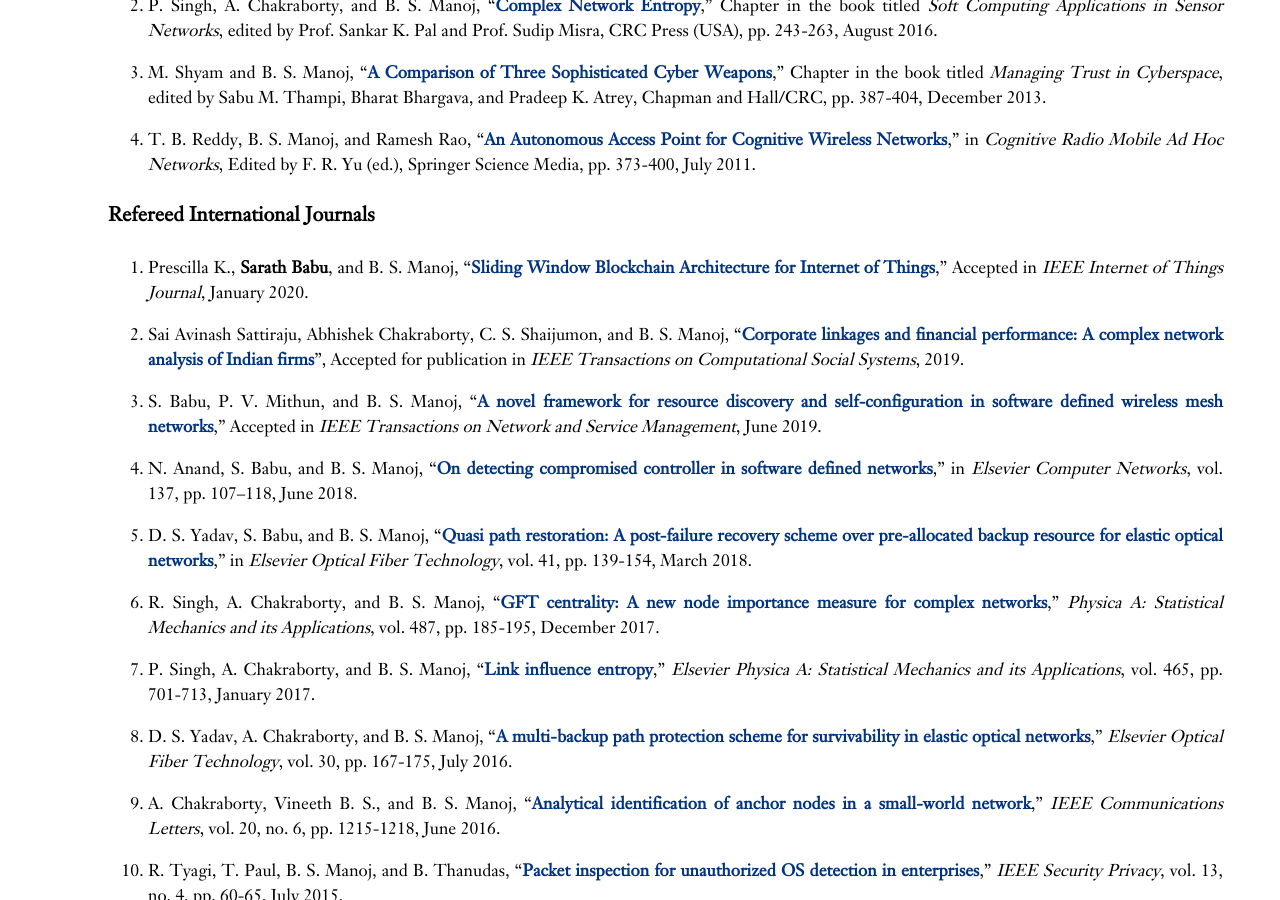
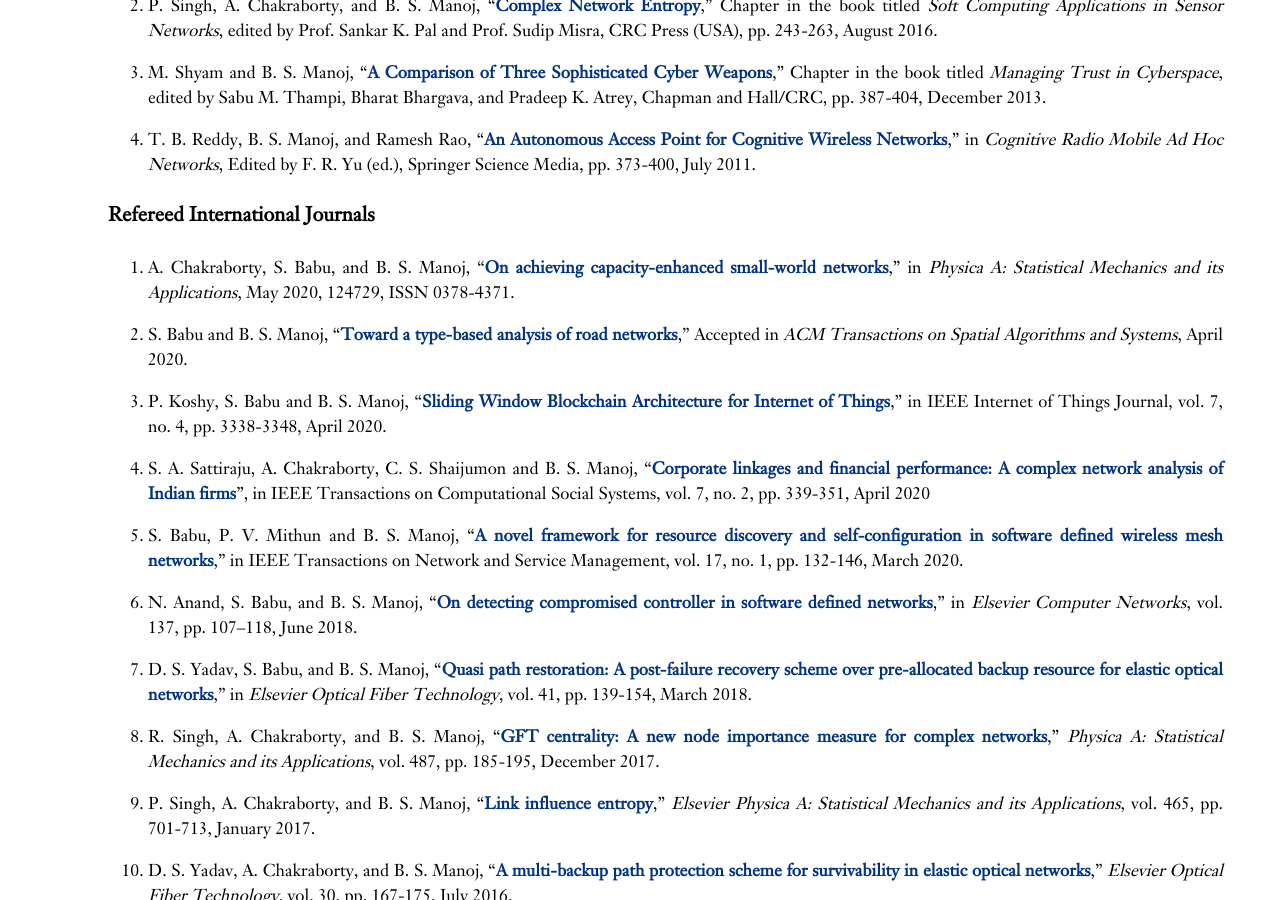
Before and after one commit to iist-sysnet/iist-sysnet.github.io, a Jekyll site: the page built from publications.md, in a window 1280 px wide and 900 px high, scrolled down 517 px. Built offline with Jekyll 4.4.1, drawn with Linux system fonts in a browser that asks for light colours.

Commit message:
Update publications.md

```diff
--- a/publications.md
+++ b/publications.md
@@ -37,17 +37,15 @@
 
 #### Refereed International Journals
 
-13.  Prescilla K., **Sarath Babu**, and B. S. Manoj, "[**Sliding Window
-   Blockchain Architecture for Internet of
-   Things**](https://doi.org/10.1109/JIOT.2020.2967119){:target="_blank"}," Accepted in *IEEE
-   Internet of Things Journal*, January 2020.
+15. A. Chakraborty, S. Babu, and B. S. Manoj, "[**On achieving capacity-enhanced small-world networks**](https://doi.org/10.1016/j.physa.2020.124729)," in *Physica A: Statistical Mechanics and its Applications*, May 2020, 124729, ISSN 0378-4371.
 
-12. Sai Avinash Sattiraju, Abhishek Chakraborty, C. S. Shaijumon, and B. S. Manoj, "[**Corporate linkages and financial performance: A complex network analysis of Indian firms**](https://doi.org/10.1109/TCSS.2019.2960799){:target="_blank"}", Accepted for publication in *IEEE Transactions on Computational Social Systems*, 2019.
+14. S. Babu and B. S. Manoj, "[**Toward a type-based analysis of road networks**](https://dl.acm.org/doi/10.1145/3397579)," Accepted in *ACM Transactions on Spatial Algorithms and Systems*, April 2020.
 
-11. S. Babu, P. V. Mithun, and B. S. Manoj, "[**A novel framework for
-   resource discovery and self-configuration in software defined wireless
-   mesh networks**](https://doi.org/10.1109/TNSM.2019.2922107){:target="_blank"}," Accepted in
-   *IEEE Transactions on Network and Service Management*, June 2019.
+13.  P. Koshy, S. Babu and B. S. Manoj, "[**Sliding Window Blockchain Architecture for Internet of Things**](https://doi.org/10.1109/JIOT.2020.2967119){:target="_blank"}," in IEEE Internet of Things Journal, vol. 7, no. 4, pp. 3338-3348, April 2020.
+
+12. S. A. Sattiraju, A. Chakraborty, C. S. Shaijumon and B. S. Manoj, "[**Corporate linkages and financial performance: A complex network analysis of Indian firms**](https://doi.org/10.1109/TCSS.2019.2960799){:target="_blank"}", in IEEE Transactions on Computational Social Systems, vol. 7, no. 2, pp. 339-351, April 2020
+
+11. S. Babu, P. V. Mithun and B. S. Manoj, "[**A novel framework for resource discovery and self-configuration in software defined wireless mesh networks**](https://doi.org/10.1109/TNSM.2019.2922107){:target="_blank"}," in IEEE Transactions on Network and Service Management, vol. 17, no. 1, pp. 132-146, March 2020.
 
 10. N. Anand, S. Babu, and B. S. Manoj, "[**On detecting compromised controller in software defined networks**](https://doi.org/10.1016/j.comnet.2018.03.021){:target="_blank"}," in *Elsevier Computer Networks*, vol. 137, pp. 107--118, June 2018.
 
```
